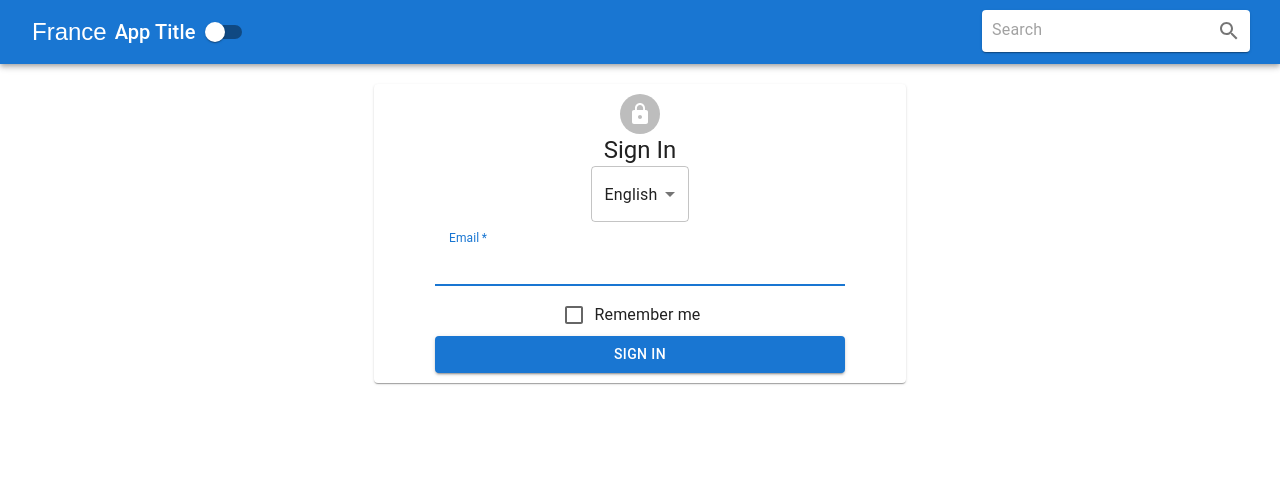
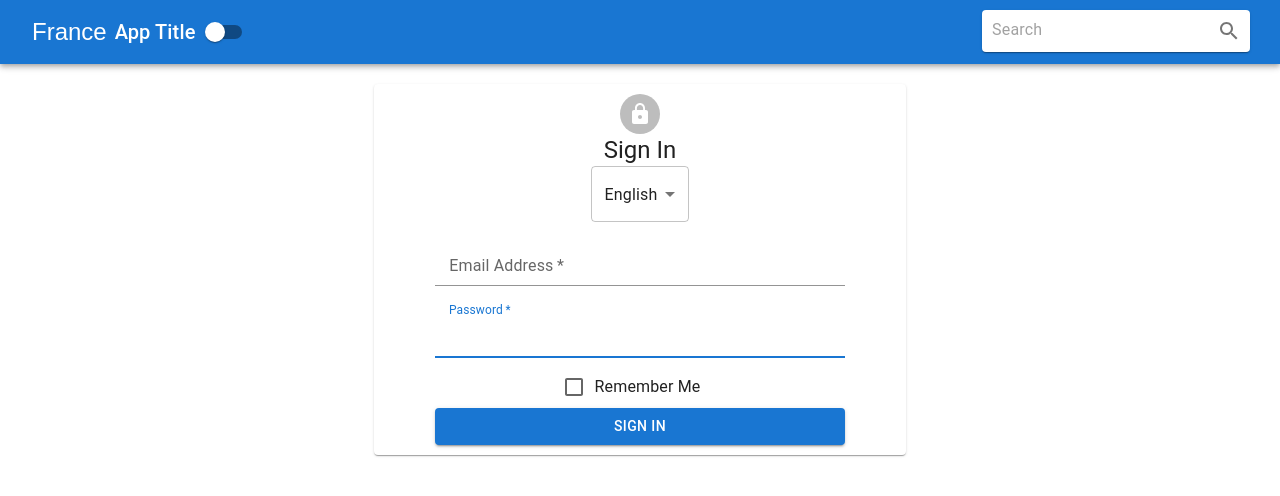
Before and after one commit to Nootuff/Context-test-app, a React (Create React App) app: page / in a window 1280 px wide. Shown: the top 496 px of the page. Built offline with nearby package versions, Linux system fonts and the light colour scheme.

Commit message:
Added language context to form.

```diff
--- a/src/App.js
+++ b/src/App.js
@@ -3,14 +3,17 @@ import Navbar from "./components/Navbar";
 import Form from "./components/Form";
 import PageContent from "./components/PageContent";
 import ThemeProvider from "./contexts/ThemeContext";
+import LanguageProvider from "./contexts/LanguageContext";
 
 function App() {
   return (
     <ThemeProvider>
-      <PageContent>
-        <Navbar />
-        <Form />
-      </PageContent>
+      <LanguageProvider>
+        <PageContent>
+          <Navbar />
+          <Form />
+        </PageContent>
+      </LanguageProvider>
     </ThemeProvider>
   );
 }
--- a/src/components/Form.js
+++ b/src/components/Form.js
@@ -14,11 +14,37 @@ import Typography from '@mui/material/Typography';
 import Select from '@mui/material/Select';
 import FormControlLabel from '@mui/material/FormControlLabel';
 import Checkbox from '@mui/material/Checkbox';
-
+import { LanguageContext } from "../contexts/LanguageContext"
 import '../styles/FormStyles.css';
 
+const words = {
+    english: {
+      signIn: "Sign In",
+      email: "Email Address",
+      password: "Password",
+      remember: "Remember Me"
+    },
+    french: {
+      signIn: "Se Connecter",
+      email: "Adresse Électronique",
+      password: "Mot de Passe",
+      remember: "Souviens-toi De Moi"
+    },
+    spanish: {
+      signIn: "Registrarse",
+      email: "Correo Electrónico",
+      password: "Contraseña",
+      remember: "Recuérdame"
+    }
+}
+
 class Form extends Component {
+    static contextType = LanguageContext; //Allows you to access the context in this file.
     render() {
+        const { language, changeLanguageFunc } = this.context; //Destructuring.
+        const email = words[language].email; //No idea how this works at all.
+        const { signIn, password, remember } = words[language];  //A destructured version of const email above, you could very easily have email in here too, just wanted a destructured and non-destructured version.
+
         return (
             <main >
                 <Paper className="FormPaper">
@@ -26,20 +52,27 @@ class Form extends Component {
                         <LockIcon />
                     </Avatar>
                     <Typography variant="h5">
-                        Sign In
+                        {signIn}
                     </Typography>
-                    <Select value="english">
+                    <Select value={language} onChange={changeLanguageFunc /*The function imported from LanguageContext above, the value this is set to is used in a setstate */} >
                         <MenuItem value="english">English</MenuItem>
                         <MenuItem value="french">French</MenuItem>
                         <MenuItem value="spanish">Spanish</MenuItem>
                     </Select>
                     <form className="FormForm">
                         <FormControl margin="normal" required fullWidth>
-                            <InputLabel htmlFor="email">Email</InputLabel>
+                            <InputLabel htmlFor="email">{email}</InputLabel>
                             <Input id="email" name="email" autoFocus />
                         </FormControl>
-                        <FormControlLabel control={<Checkbox color="primary" />} label="Remember me" />
-                        <Button variant="contained" type="submit" color="primary" fullWidth> Sign In</Button>
+                        <FormControl margin="normal" required fullWidth>
+                            <InputLabel htmlFor="password">{password}</InputLabel>
+                            <Input id="password" name="password" autoFocus />
+                        </FormControl>
+                        <FormControlLabel control={<Checkbox color="primary" />}
+                        label={remember} />
+                        <Button variant="contained" type="submit" color="primary" fullWidth>
+                        {signIn}
+                        </Button>
                     </form>
                 </Paper>
             </main>
--- a/src/components/Navbar.js
+++ b/src/components/Navbar.js
@@ -10,7 +10,7 @@ import InputBase from '@mui/material/InputBase';
 import SearchIcon from '@mui/icons-material/Search';
 import Switch from '@mui/material/Switch';
 import '../styles/NavbarStyles.css';
-import { ThemeContext } from "../contexts/ThemeContext" //Imports the ThemeContext const from ThemeContext.
+import { ThemeContext } from "../contexts/ThemeContext"; //Imports the ThemeContext const from ThemeContext.
 
 
 class Navbar extends Component {
--- /dev/null
+++ b/src/contexts/LanguageContext.js
@@ -0,0 +1,27 @@
+import React, { Component, createContext } from "react";
+
+export const LanguageContext = createContext(); //This const is exported.
+
+class LanguageProvider extends Component {
+    constructor(props) {
+        super(props);
+        this.state = { language: "english" }//The default language on page load
+        this.changeLanguage = this.changeLanguage.bind(this);
+    }
+
+    changeLanguage(event) {
+        this.setState({ language: event.target.value });
+      }
+
+    render() {
+        return (
+            <LanguageContext.Provider
+                value={{ ...this.state, changeLanguageFunc: this.changeLanguage /*The state and the function are exported.*/}}
+            >
+                {this.props.children}
+            </LanguageContext.Provider>
+        );
+    }
+}
+
+export default LanguageProvider;
```
